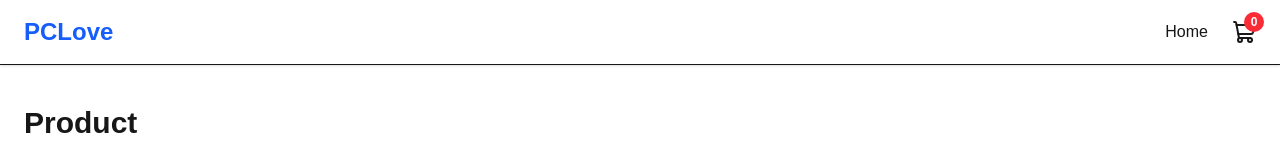
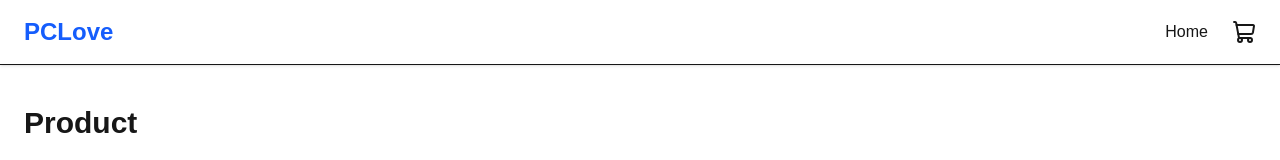
Before and after one commit to alikiamarsi/pclove-shop, a Next.js app in the folder pclove-shop/: page / in a window 1280 px wide. Shown: the top 160 px of the page. Built offline with nearby package versions, Linux system fonts and the light colour scheme; data requests are answered from the project's data file.

Commit message:
feat: add dunamic cart badge with total item count

```diff
--- a/pclove-shop/components/Header.tsx
+++ b/pclove-shop/components/Header.tsx
@@ -1,7 +1,18 @@
+"use client";
+
 import { ShoppingCart } from "lucide-react"
 import Link from "next/link"
+import { useAppSelector } from "@/store/hooks";
 
 function Header() {
+
+  const cartItems = useAppSelector(
+    (state) => state.cart.items
+  )
+  const totalQuantity = cartItems.reduce(
+    (total, item) => total + item.quantity,
+    0
+  )
   return (
     <header className="border-b bg-white shadow-sm">
         <div className="mx-auto flex h-16 max-w-7xl items-center justify-between px-6">
@@ -28,9 +39,11 @@ function Header() {
                 className="relative flex items-center"
               >
                 <ShoppingCart className="h-6 w-6 transition hover:text-blue-600" />
-                <span className="absolute -right-2 -top-2 flex h-5 w-5 items-center justify-center rounded-full bg-red-500 text-xs font-semibold text-white">
-                  0
+                {totalQuantity > 0 && (
+                  <span className="absolute -right-2 -top-2 flex h-5 w-5 items-center justify-center rounded-full bg-red-500 text-xs font-semibold text-white">
+                  {totalQuantity}
                 </span>
+                )}
 
               </Link>
             </li>
```
